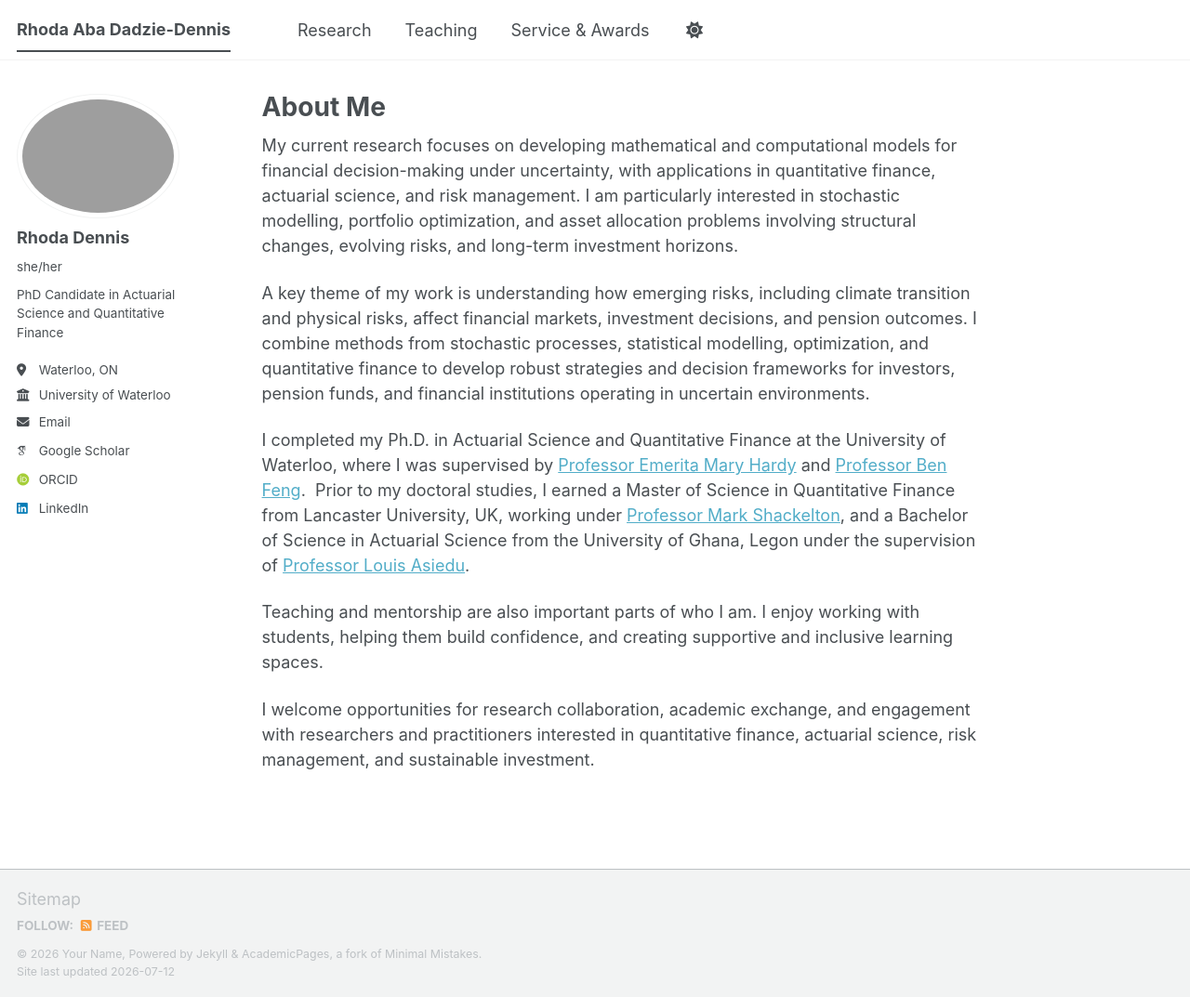
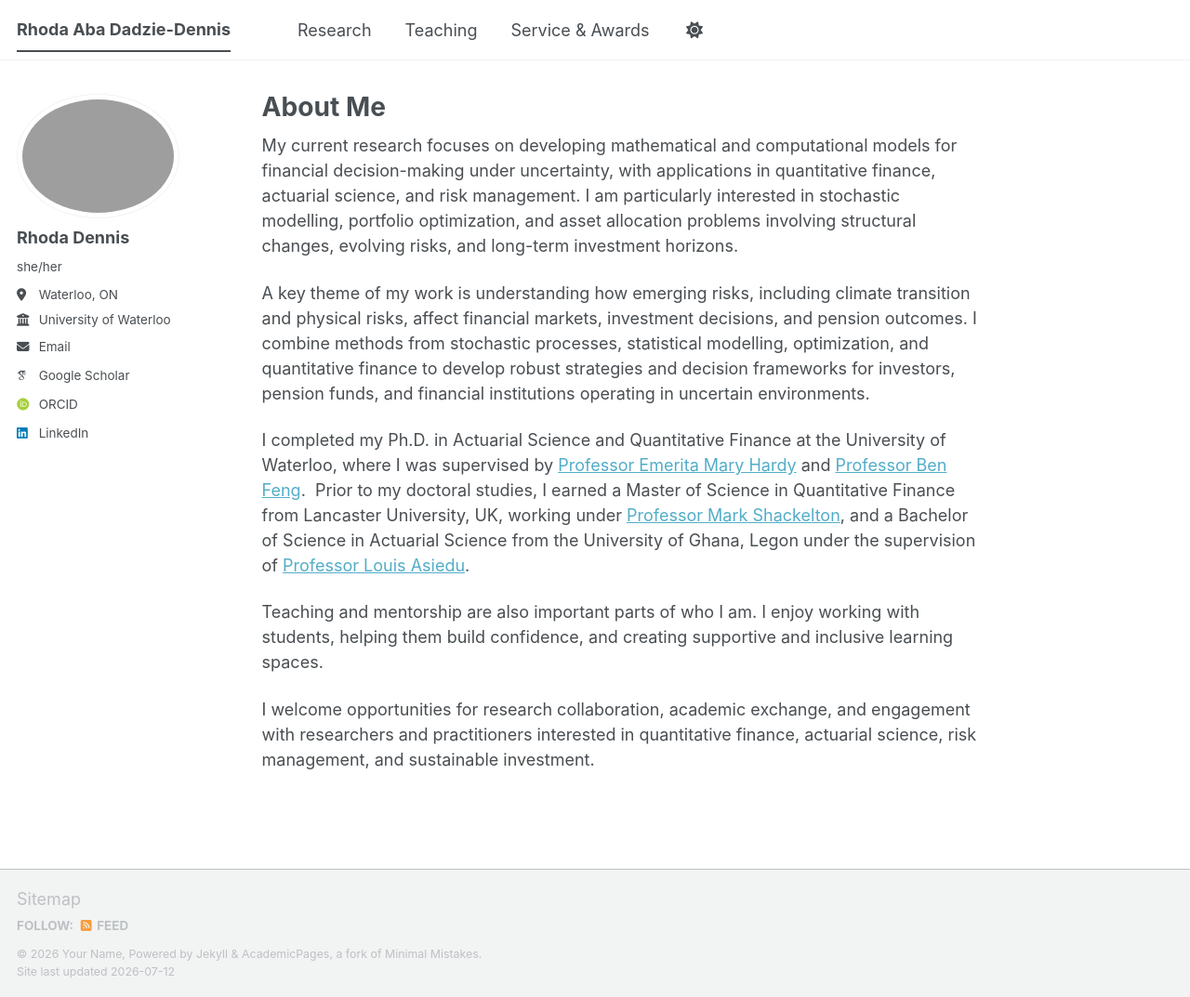
Before and after one commit to rhodadennis/rhodadennis, a Jekyll site: the page built from _pages/about.md, in a window 1280 px wide and 1073 px high. Shown: the whole window at 93% size. Built offline with Jekyll 4.4.1, drawn with Linux system fonts in a browser that asks for light colours; some web fonts are replaced; a script bundle is joined from its source files by our own code; library files that are not in the unit come from our copies.

Commit message:
Update _config.yml

```diff
--- a/_config.yml
+++ b/_config.yml
@@ -26,7 +26,7 @@ author:
   avatar           : "profile_pic"
   name             : "Rhoda Dennis"
   pronouns         : "she/her"
-  bio              : "PhD Candidate in Actuarial Science and Quantitative Finance"
+  bio              : #"PhD Candidate in Actuarial Science and Quantitative Finance"
   location         : "Waterloo, ON"
   employer         : "University of Waterloo"
   uri              : # URL
```
